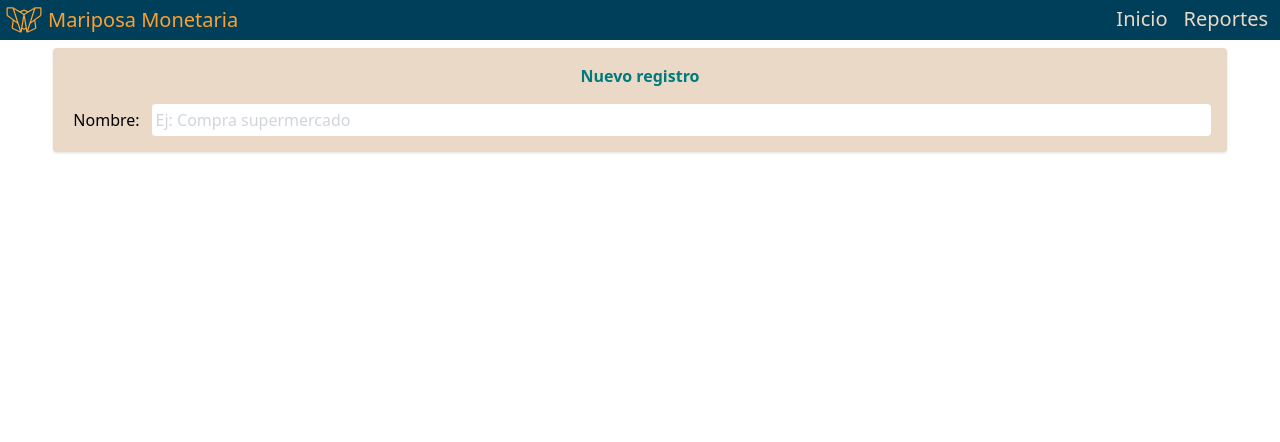
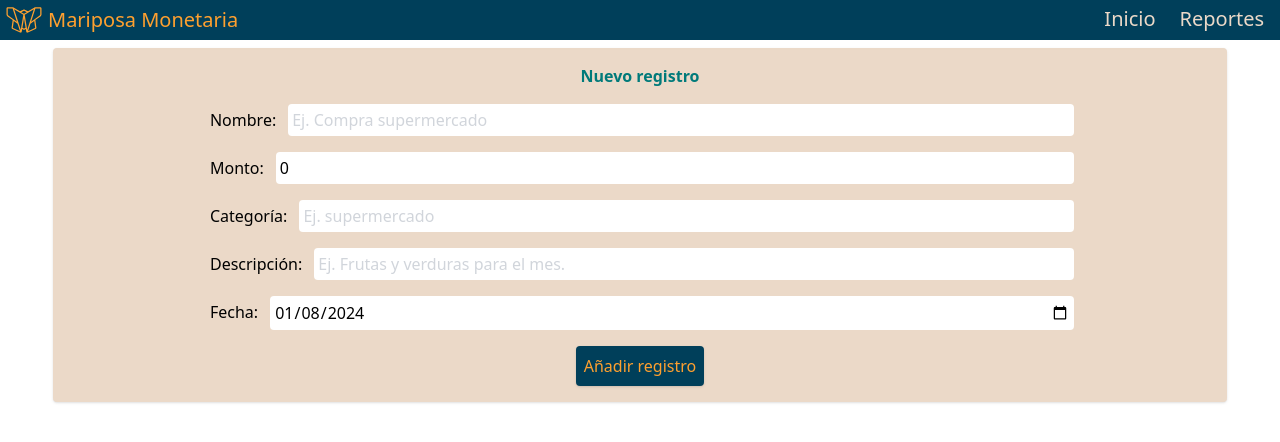
Before and after one commit to Pythonesa/mariposa-monetaria, a React (Vite) app: page / in a window 1280 px wide. Shown: the top 442 px of the page. Built offline with nearby package versions, Linux system fonts and the light colour scheme.

Commit message:
:lipstick: new record form

```diff
--- a/src/components/body/Body.jsx
+++ b/src/components/body/Body.jsx
@@ -1,12 +1,11 @@
+import RecordForm from "./recordForm/RecordForm";
+
 export default function Body(){
   return(
     <div className="flex flex-col justify-center items-center min-w-80">
       <div className="flex flex-col items-center justify-center p-2 bg-mm-sand rounded shadow shadow-mm text-mm w-11/12 mt-2">
         <h2 className="text-mm p-2 font-bold text-mm-teal">Nuevo registro</h2>
-        <div className="flex flex-row p-2 w-full">
-          <label className="text-mm p-1 text-right mr-2 ">Nombre:</label>
-          <input name="name" type="text" className="text-mm p-1 w-full rounded placeholder-gray-300" placeholder="Ej: Compra supermercado"/>
-        </div>
+        <RecordForm />
       </div>
     </div>
   )
--- /dev/null
+++ b/src/components/body/recordForm/RecordForm.jsx
@@ -0,0 +1,34 @@
+import RecordFormItem from "./RecordFormItem";
+import { useState } from "react";
+
+
+export default function RecordForm() {
+  const [record, setRecord] = useState({
+    name: "",
+    amount: 0,
+    category: "",
+    description: "",
+    date: new Date().toISOString().split('T')[0]
+  });
+  const handleInputChange = (event) => {
+    const { name, value } = event.target;
+    setRecord((prevRecord) => ({
+      ...prevRecord,
+      [name]: value
+    }));
+  }
+  const hadleFormSubmit = (event) => {
+    event.preventDefault();
+    console.log(record);
+  }
+  return (
+    <form name="recordForm" className="flex flex-col justify-center items-center w-80 sm:w-10/12">
+      <RecordFormItem labelText={"Nombre:"} inputName={"name"} inputPlaceHolder={"Ej. Compra supermercado"} onChange={handleInputChange} inputValue={record.name}/>
+      <RecordFormItem labelText={"Monto:"} inputName={"amount"} inputType={"number"} onChange={handleInputChange} inputValue={String(record.amount)}/>
+      <RecordFormItem labelText={"Categoría:"} inputName={"category"} inputPlaceHolder={"Ej. supermercado"} onChange={handleInputChange} inputValue={record.category}/>
+      <RecordFormItem labelText={"Descripción:"} inputName={"description"} inputPlaceHolder={"Ej. Frutas y verduras para el mes."} onChange={handleInputChange}/>
+      <RecordFormItem labelText={"Fecha:"} inputName={"date"} inputType={"date"} inputValue={record.date} onChange={handleInputChange}/>
+      <button type="submit" className="p-2 m-2 bg-mm-blue text-mm-yellow rounded shadow shadow-mm hover:bg-mm-teal hover:text-mm-yellow" onClick={hadleFormSubmit}>Añadir registro</button>
+    </form>
+  )
+}
--- /dev/null
+++ b/src/components/body/recordForm/RecordFormItem.jsx
@@ -0,0 +1,19 @@
+import PropTypes from 'prop-types'
+
+export default function RecordFormItem ({labelText, inputName, inputPlaceHolder="", inputType="text", inputValue, onChange}) {
+  return(
+    <div className="flex flex-col p-2 w-11/12 sm:flex-row">
+      <label htmlFor={inputName} className="text-mm p-1 text-left mr-2 ">{labelText}</label>
+      <input name={inputName} type={inputType} className="text-mm p-1 w-full rounded placeholder-gray-300" placeholder={inputPlaceHolder} value={inputValue} onChange={onChange}/>
+    </div>
+  )
+}
+
+RecordFormItem.propTypes = {
+	labelText: PropTypes.string,
+	inputName: PropTypes.string,
+	inputPlaceHolder: PropTypes.string || PropTypes.number,
+	inputType: PropTypes.string,
+	inputValue: PropTypes.string || PropTypes.number,
+	onChange: PropTypes.func
+}
--- a/src/components/header/MenuButton.jsx
+++ b/src/components/header/MenuButton.jsx
@@ -2,7 +2,7 @@ import PropTypes from 'prop-types'
 
 export default function MenuButton ({text}) {
     return(
-        <button className="mx-2 text-mm-sand  hover:text-mm-yellow transition-colors duration-500 ease-in-out border-b-2 border-transparent hover:border-mm-yellow">
+        <button className="mx-2 text-mm-sand px-1 hover:text-mm-yellow transition-colors duration-500 ease-in-out border-b-2 border-transparent hover:border-mm-yellow">
             {text}
         </button>
     )
```
